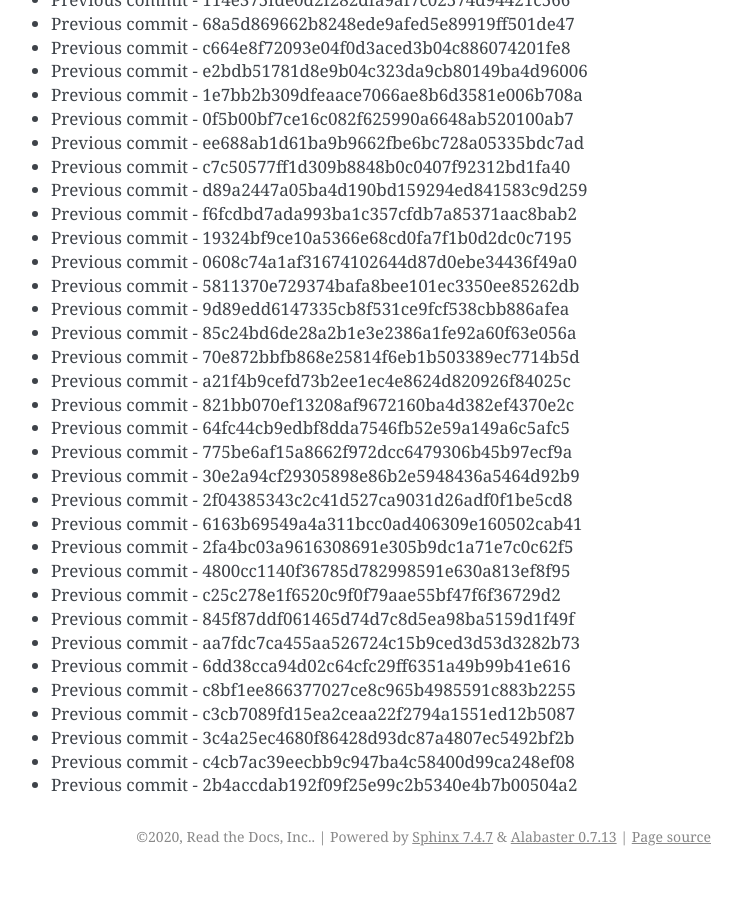
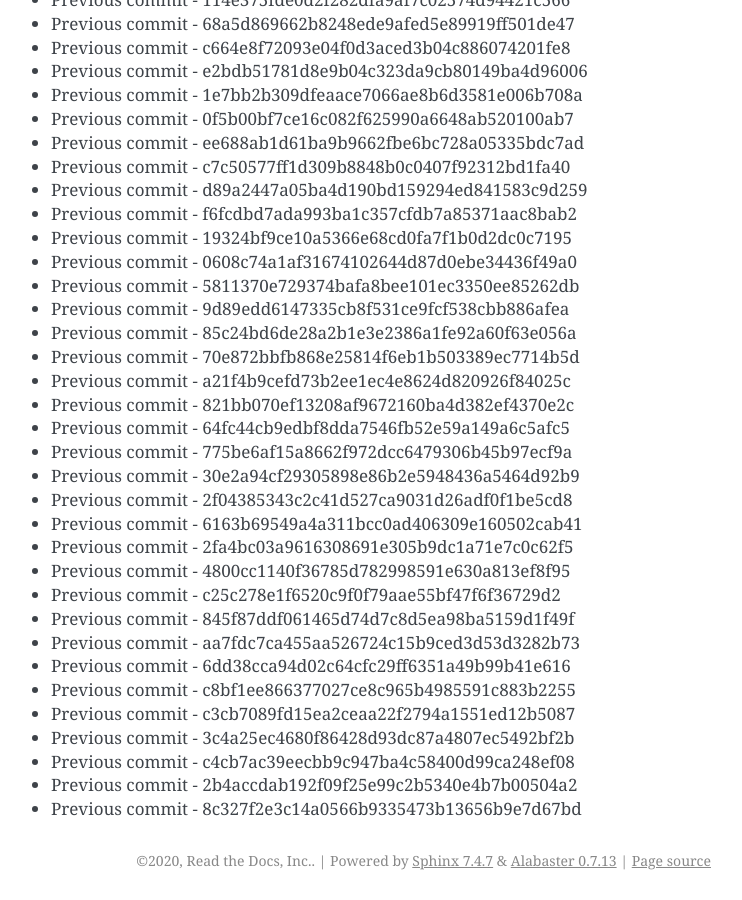
Before and after one commit to readthedocs/rtd-git-stresstest, a Sphinx documentation site: the page built from docs/updates.rst, in a window 1280 px wide and 900 px high, scrolled down 83421 px. Shown: the whole window, without its empty margins (399-1141 px from the left). Built offline with Sphinx 7.4.7, drawn with Linux system fonts in a browser that asks for light colours; before the commit the page ends 84297 px from its top, so only the background shows below that.

Commit message:
Generating commit from previous: 8c327f2e3c14a0566b9335473b13656b9e7d67bd

```diff
--- a/docs/updates.rst
+++ b/docs/updates.rst
@@ -3537,3 +3537,4 @@ It can be tested for any performance characteristics.
 * Previous commit - 3c4a25ec4680f86428d93dc87a4807ec5492bf2b
 * Previous commit - c4cb7ac39eecbb9c947ba4c58400d99ca248ef08
 * Previous commit - 2b4accdab192f09f25e99c2b5340e4b7b00504a2
+* Previous commit - 8c327f2e3c14a0566b9335473b13656b9e7d67bd
```
